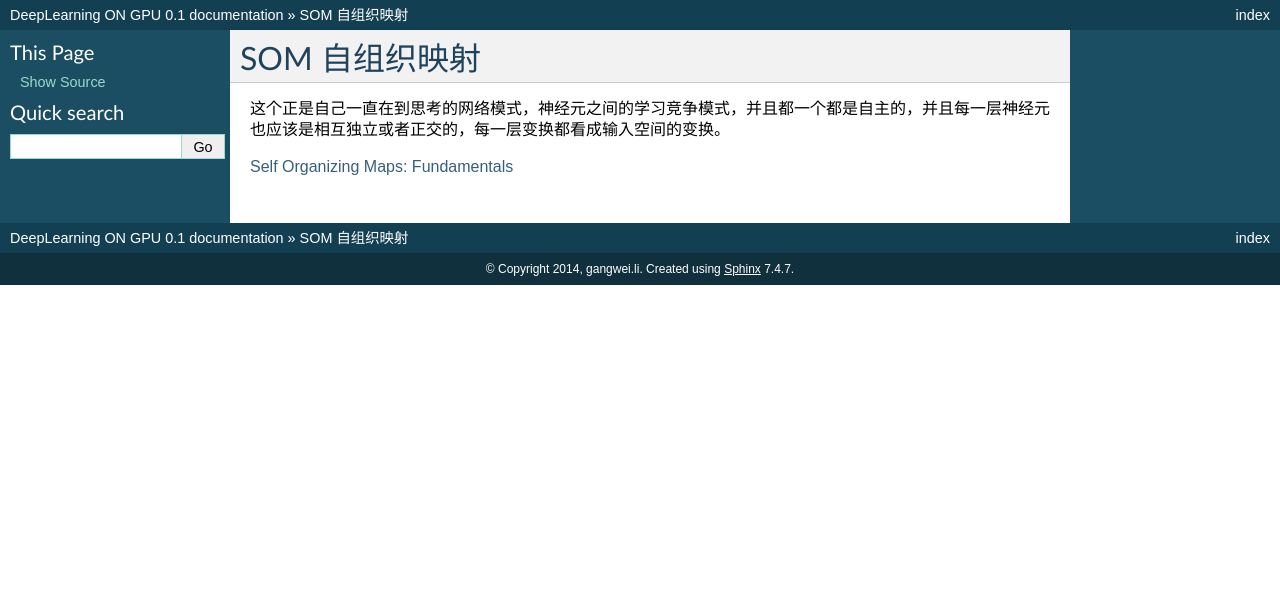
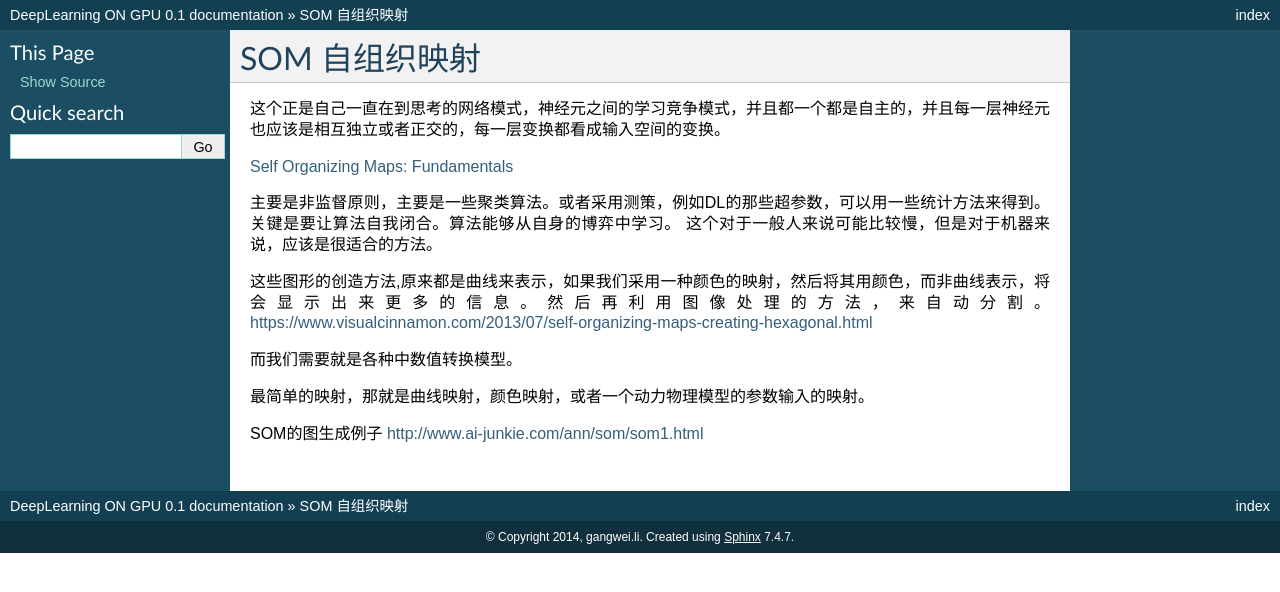
Before and after one commit to gwli/DeepLearningOnGPU, a Sphinx documentation site: the page built from source/Stage_2/toplogyStructure/SOM.rst, in a window 1280 px wide. Shown: the top 592 px of the page. Built offline with Sphinx 7.4.7, drawn with Linux system fonts in a browser that asks for light colours.

Commit message:
update SOM generation

```diff
--- a/source/Stage_2/toplogyStructure/SOM.rst
+++ b/source/Stage_2/toplogyStructure/SOM.rst
@@ -6,3 +6,17 @@ SOM 自组织映射
 这个正是自己一直在到思考的网络模式，神经元之间的学习竞争模式，并且都一个都是自主的，并且每一层神经元也应该是相互独立或者正交的，每一层变换都看成输入空间的变换。
 
 `Self Organizing Maps: Fundamentals <http://www.cs.bham.ac.uk/~jxb/NN/l16.pdf>`_
+
+主要是非监督原则，主要是一些聚类算法。或者采用测策，例如DL的那些超参数，可以用一些统计方法来得到。关键是要让算法自我闭合。算法能够从自身的博弈中学习。
+这个对于一般人来说可能比较慢，但是对于机器来说，应该是很适合的方法。
+
+这些图形的创造方法,原来都是曲线来表示，如果我们采用一种颜色的映射，然后将其用颜色，而非曲线表示，将会显示出来更多的信息。然后再利用图像处理的方法，来自动分割。
+https://www.visualcinnamon.com/2013/07/self-organizing-maps-creating-hexagonal.html
+
+而我们需要就是各种中数值转换模型。
+
+最简单的映射，那就是曲线映射，颜色映射，或者一个动力物理模型的参数输入的映射。
+
+
+SOM的图生成例子
+http://www.ai-junkie.com/ann/som/som1.html
```
